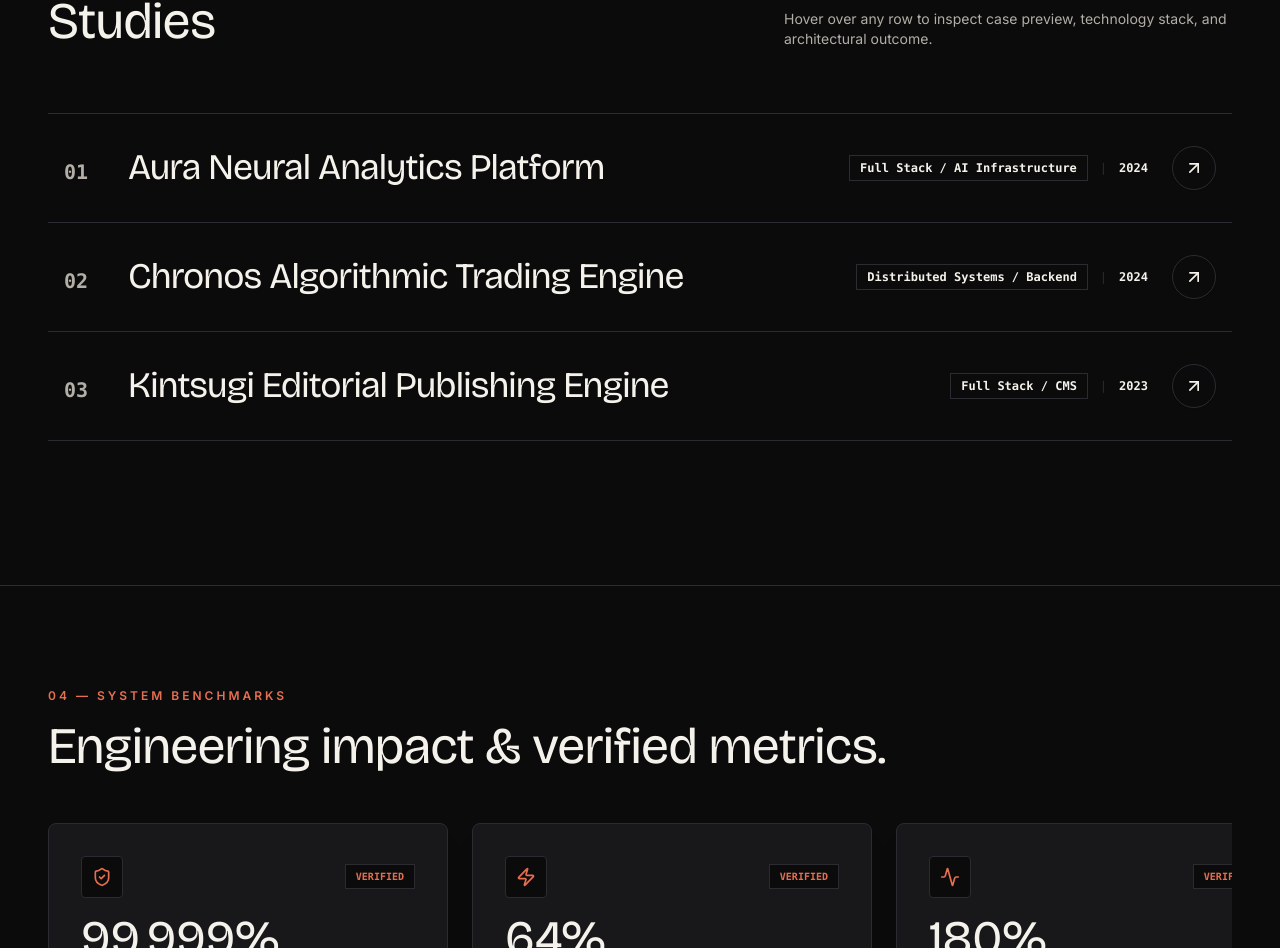
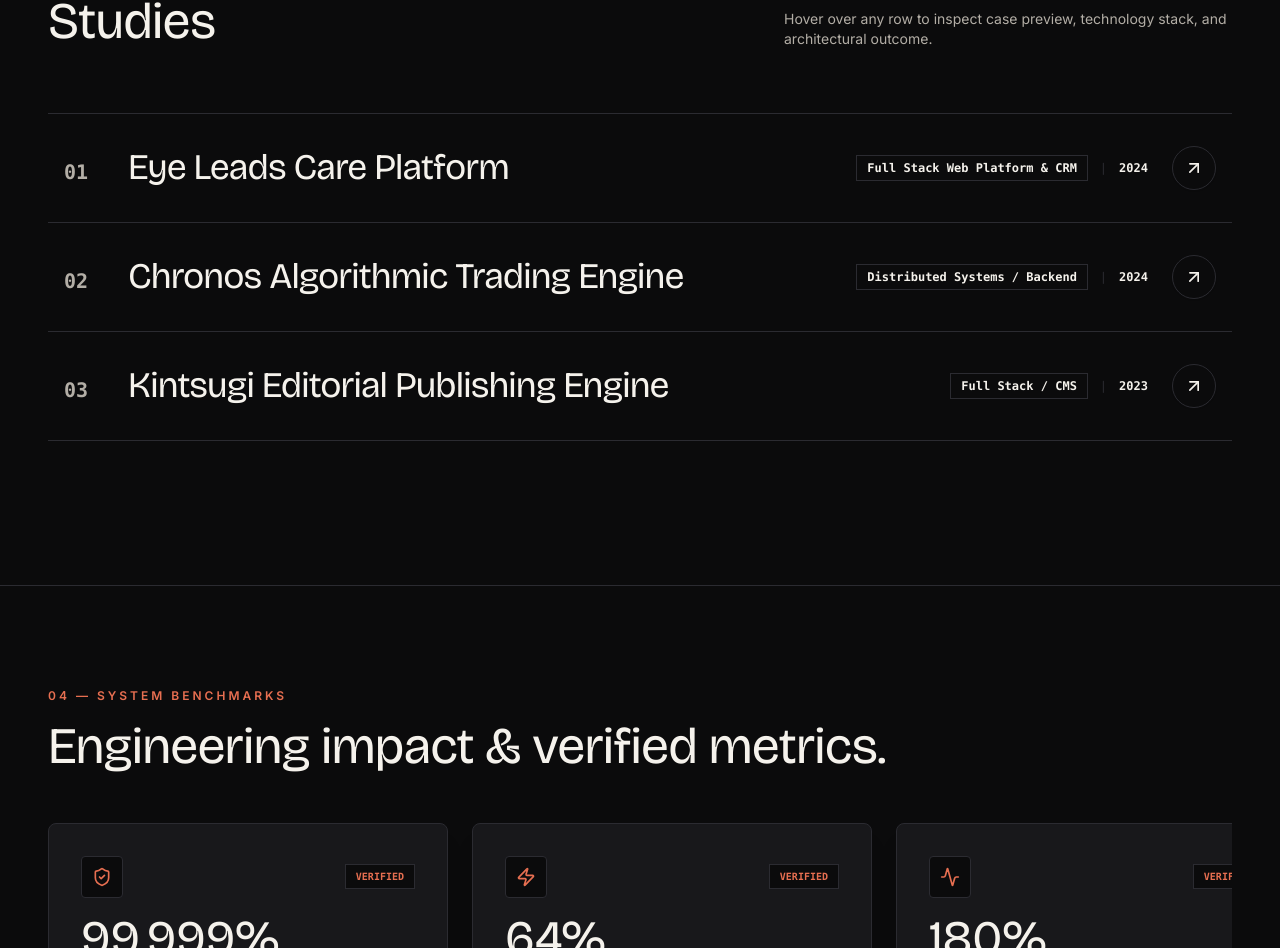
Before and after one commit to Sujanmultani/portfolio, a Next.js app: page / in a window 1280 px wide. Shown: the part 2107-3055 px from the top of the page. Built offline with nearby package versions, Linux system fonts and the light colour scheme; no server answers; the database is empty.

Commit message:
Update Project 1 to real live project Eye Leads Care (eyeleadscare.com)

```diff
--- a/src/data/mockProjects.ts
+++ b/src/data/mockProjects.ts
@@ -18,23 +18,23 @@ export interface ProjectData {
 
 export const MOCK_PROJECTS: ProjectData[] = [
   {
-    title: "Aura Neural Analytics Platform",
-    slug: "aura-neural-analytics",
-    category: "Full Stack / AI Infrastructure",
+    title: "Eye Leads Care Platform",
+    slug: "eye-leads-care",
+    category: "Full Stack Web Platform & CRM",
     year: 2024,
-    coverImage: "https://images.unsplash.com/photo-1618005182384-a83a8bd57fbe?q=80&w=1200&auto=format&fit=crop",
+    coverImage: "https://images.unsplash.com/photo-1576091160399-112ba8d25d1d?q=80&w=1200&auto=format&fit=crop",
     gallery: [
-      "https://images.unsplash.com/photo-1618005182384-a83a8bd57fbe?q=80&w=1200&auto=format&fit=crop",
-      "https://images.unsplash.com/photo-1634017839464-5c339ebe3cb4?q=80&w=1200&auto=format&fit=crop",
-      "https://images.unsplash.com/photo-1551288049-bebda4e38f71?q=80&w=1200&auto=format&fit=crop",
+      "https://images.unsplash.com/photo-1576091160399-112ba8d25d1d?q=80&w=1200&auto=format&fit=crop",
+      "https://images.unsplash.com/photo-1505751172876-fa1923c5c528?q=80&w=1200&auto=format&fit=crop",
+      "https://images.unsplash.com/photo-1584515979956-d9f6e5d09982?q=80&w=1200&auto=format&fit=crop",
     ],
-    role: "Lead Full-Stack Architect",
-    techStack: ["Next.js 14", "TypeScript", "Tailwind CSS", "MongoDB", "Python FastAPI", "WebSockets"],
-    liveUrl: "https://example.com/aura",
-    githubUrl: "https://github.com/example/aura-analytics",
-    problem: "Enterprise engineering teams were overwhelmed by raw telemetry streams without actionable real-time insights or custom machine learning anomaly detection pipelines.",
-    solution: "Engineered a low-latency analytics suite using Next.js App Router for frontend stream rendering and FastAPI/MongoDB for high-throughput metric persistence and vector index queries.",
-    result: "Reduced telemetry ingest processing latency by 64% while enabling sub-second multi-dimensional querying for over 50,000 active concurrent data streams.",
+    role: "Lead Full-Stack Architect & Developer",
+    techStack: ["Next.js", "TypeScript", "Tailwind CSS", "MongoDB", "Node.js", "REST APIs"],
+    liveUrl: "https://eyeleadscare.com",
+    githubUrl: "https://github.com/Sujanmultani/portfolio",
+    problem: "Healthcare providers and eye care practices required an optimized digital platform to capture patient inquiries, streamline appointment leads, and deliver a modern user experience.",
+    solution: "Engineered and deployed Eye Leads Care — a high-performance web application featuring responsive patient booking flows, automated lead routing, and strict SEO optimization.",
+    result: "Significantly accelerated patient conversion rates, minimized inquiry latency, and established a trusted digital presence for eye care services.",
     featured: true,
     order: 1,
   },
```
